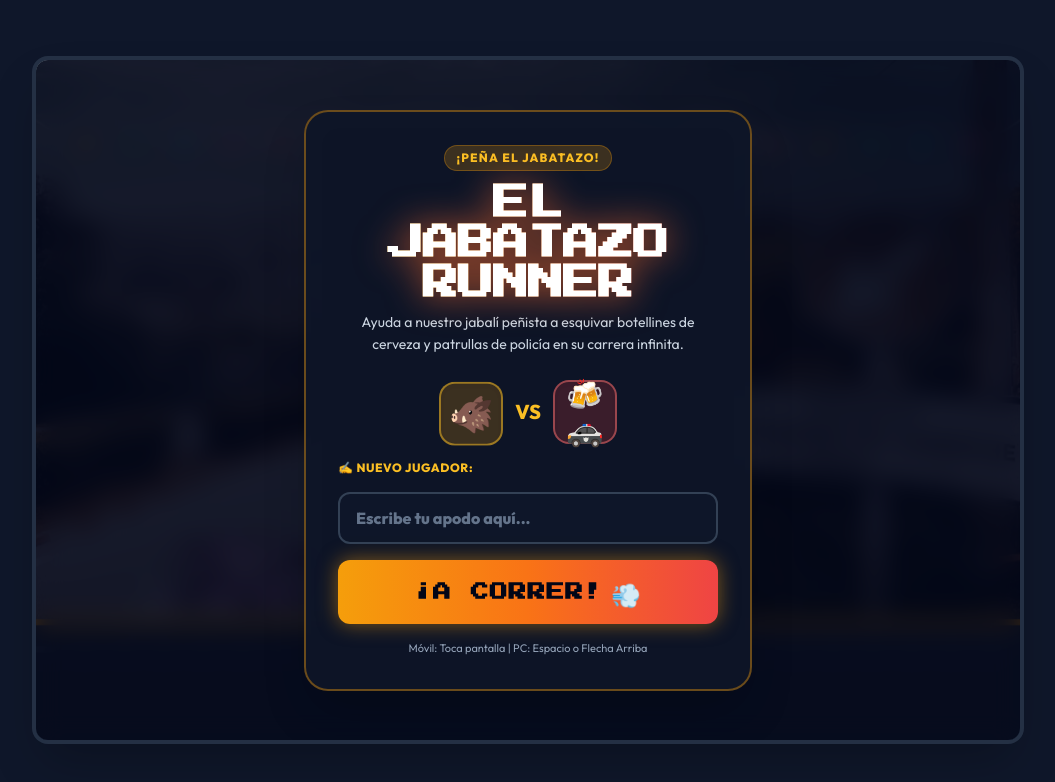
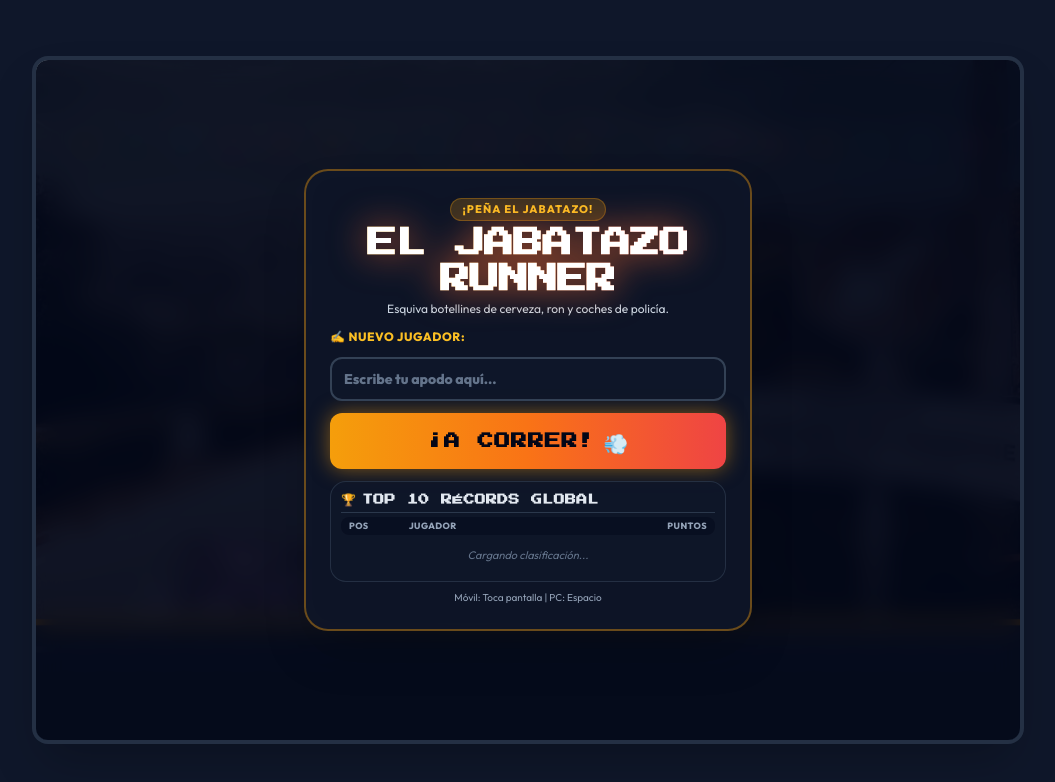
Before and after one commit to alsarudev/eljabatazo-game, a plain HTML site: page index.html in a window 1280 px wide. Shown: the whole page, without its empty margins (112-1167 px from the left). Drawn offline with nearby package versions, Linux system fonts and the light colour scheme.

Commit message:
ranking index

```diff
--- a/index.html
+++ b/index.html
@@ -149,32 +149,24 @@
       </div>
 
       <!-- 1. PANTALLA INICIAL (MODAL DE BIENVENIDA) -->
-      <div id="modal-welcome" class="absolute inset-0 flex items-center justify-center p-4 bg-slate-950/80 backdrop-blur-md z-30 transition-all duration-300">
-        <div class="glass-card max-w-md w-full rounded-3xl p-6 sm:p-8 text-center shadow-2xl border-2 border-amber-500/40 relative overflow-hidden">
-          <!-- Festive Title Header -->
-          <div class="inline-block px-3 py-1 bg-amber-500/20 text-amber-400 font-bold text-xs uppercase tracking-widest rounded-full mb-3 border border-amber-500/30">
-            ¡Peña El Jabatazo!
+      <div id="modal-welcome" class="absolute inset-0 flex items-center justify-center p-3 sm:p-4 bg-slate-950/85 backdrop-blur-md z-30 transition-all duration-300">
+        <div class="glass-card max-w-md w-full rounded-3xl p-4 sm:p-6 text-center shadow-2xl border-2 border-amber-500/40 max-h-[92vh] flex flex-col justify-between overflow-y-auto custom-scrollbar">
+
+          <!-- Header -->
+          <div class="shrink-0">
+            <div class="inline-block px-3 py-0.5 bg-amber-500/20 text-amber-400 font-bold text-[11px] uppercase tracking-widest rounded-full mb-1 border border-amber-500/30">
+              ¡Peña El Jabatazo!
+            </div>
+            <h1 class="text-2xl sm:text-3xl font-black tracking-tight text-white mb-1 font-arcade text-transparent bg-clip-text bg-gradient-to-r from-amber-400 via-orange-400 to-red-500 animate-glow">
+              EL JABATAZO RUNNER
+            </h1>
+            <p class="text-slate-300 text-xs font-medium">
+              Esquiva botellines de cerveza, ron y coches de policía.
+            </p>
           </div>
-          <h1 class="text-3xl sm:text-4xl font-black tracking-tight text-white mb-2 font-arcade text-transparent bg-clip-text bg-gradient-to-r from-amber-400 via-orange-400 to-red-500 animate-glow">
-            EL JABATAZO RUNNER
-          </h1>
-          <p class="text-slate-300 text-sm mb-6 font-medium leading-relaxed">
-            Ayuda a nuestro jabalí peñista a esquivar botellines de cerveza y patrullas de policía en su carrera infinita.
-          </p>
-
-          <!-- Avatar Illustration -->
-          <div class="my-4 flex justify-center items-center gap-3">
-            <div class="w-16 h-16 rounded-2xl bg-amber-500/20 border-2 border-amber-400/50 flex items-center justify-center text-4xl shadow-inner animate-bounce-subtle">
-              🐗
-            </div>
-            <span class="text-xl font-bold text-amber-400">VS</span>
-            <div class="w-16 h-16 rounded-2xl bg-red-500/20 border-2 border-red-400/50 flex items-center justify-center text-3xl shadow-inner">
-              🍻 🚓
-            </div>
-          </div>
 
           <!-- Input Form & Selector de Jugadores -->
-          <form id="form-welcome" class="space-y-4 text-left mt-4">
+          <form id="form-welcome" class="space-y-3 text-left my-3 shrink-0">
 
             <!-- Botón Destacado: Crear Nuevo Jugador / Seleccionar Existente -->
             <div class="flex items-center justify-between gap-2">
@@ -184,14 +176,14 @@
               <button
                 type="button"
                 id="btn-toggle-new-user"
-                class="px-3 py-1.5 rounded-lg bg-emerald-500/20 hover:bg-emerald-500/30 border border-emerald-500/40 text-emerald-300 font-bold text-xs transition flex items-center gap-1 cursor-pointer shadow-sm"
+                class="px-2.5 py-1 rounded-lg bg-emerald-500/20 hover:bg-emerald-500/30 border border-emerald-500/40 text-emerald-300 font-bold text-xs transition flex items-center gap-1 cursor-pointer shadow-sm"
               >
-                <span>➕</span> <span>Crear Nuevo Jugador</span>
+                <span>➕</span> <span>Crear Nuevo</span>
               </button>
               <button
                 type="button"
                 id="btn-toggle-select-user"
-                class="px-3 py-1.5 rounded-lg bg-amber-500/20 hover:bg-amber-500/30 border border-amber-500/40 text-amber-300 font-bold text-xs transition flex items-center gap-1 hidden cursor-pointer shadow-sm"
+                class="px-2.5 py-1 rounded-lg bg-amber-500/20 hover:bg-amber-500/30 border border-amber-500/40 text-amber-300 font-bold text-xs transition flex items-center gap-1 hidden cursor-pointer shadow-sm"
               >
                 <span>👤</span> <span>Elegir Existente</span>
               </button>
@@ -201,14 +193,14 @@
             <div id="container-user-select" class="hidden">
               <select
                 id="player-select"
-                class="w-full px-4 py-3 rounded-xl bg-slate-900/90 border-2 border-amber-500/50 text-white font-bold focus:outline-none focus:border-amber-400 transition text-base cursor-pointer"
+                class="w-full px-3 py-2.5 rounded-xl bg-slate-900/90 border-2 border-amber-500/50 text-white font-bold focus:outline-none focus:border-amber-400 transition text-sm cursor-pointer"
               >
                 <!-- Carga dinámica de jugadores -->
               </select>
 
               <!-- Botón Borrar Historial de Jugadores -->
-              <div class="mt-2 text-right">
-                <button type="button" id="btn-clear-user-history" class="text-[11px] text-red-400/80 hover:text-red-300 underline lowercase cursor-pointer">
+              <div class="mt-1 text-right">
+                <button type="button" id="btn-clear-user-history" class="text-[10px] text-red-400/80 hover:text-red-300 underline lowercase cursor-pointer">
                   🗑️ Borrar lista de usuarios guardados
                 </button>
               </div>
@@ -221,22 +213,44 @@
                 id="player-name-input"
                 maxlength="15"
                 placeholder="Escribe tu apodo aquí..."
-                class="w-full px-4 py-3 rounded-xl bg-slate-900/90 border-2 border-slate-700 text-white font-bold placeholder-slate-500 focus:outline-none focus:border-amber-400 focus:ring-2 focus:ring-amber-400/30 transition text-base"
+                class="w-full px-3 py-2.5 rounded-xl bg-slate-900/90 border-2 border-slate-700 text-white font-bold placeholder-slate-500 focus:outline-none focus:border-amber-400 focus:ring-2 focus:ring-amber-400/30 transition text-sm"
               />
             </div>
 
             <button
               type="submit"
               id="btn-start"
-              class="w-full py-4 px-6 rounded-xl bg-gradient-to-r from-amber-500 via-orange-500 to-red-500 hover:from-amber-400 hover:to-red-400 text-slate-950 font-black text-lg uppercase tracking-wider font-arcade shadow-[0_0_20px_rgba(245,158,11,0.5)] transition hover:scale-[1.02] active:scale-[0.98] cursor-pointer flex items-center justify-center gap-2"
+              class="w-full py-3.5 px-5 rounded-xl bg-gradient-to-r from-amber-500 via-orange-500 to-red-500 hover:from-amber-400 hover:to-red-400 text-slate-950 font-black text-base uppercase tracking-wider font-arcade shadow-[0_0_20px_rgba(245,158,11,0.5)] transition hover:scale-[1.02] active:scale-[0.98] cursor-pointer flex items-center justify-center gap-2"
             >
               <span>¡A CORRER!</span>
-              <span class="text-2xl">💨</span>
+              <span class="text-xl">💨</span>
             </button>
           </form>
 
-          <div class="mt-4 text-[11px] text-slate-400 text-center">
-            Móvil: Toca pantalla | PC: Espacio o Flecha Arriba
+          <!-- Ranking TOP 10 en la Pantalla Inicial -->
+          <div class="shrink-0 text-left bg-slate-900/80 rounded-2xl p-2.5 border border-slate-700/60 flex flex-col">
+            <div class="flex items-center justify-between mb-1 pb-1 border-b border-slate-700/80 shrink-0">
+              <div class="flex items-center gap-1.5">
+                <span class="text-amber-400 text-xs">🏆</span>
+                <h3 class="font-bold text-[11px] text-slate-200 uppercase tracking-wide font-arcade">TOP 10 RÉCORDS GLOBAL</h3>
+              </div>
+            </div>
+
+            <!-- Table Header -->
+            <div class="grid grid-cols-12 text-[9px] font-bold text-slate-400 px-2 py-0.5 uppercase tracking-wider shrink-0 bg-slate-950/40 rounded-lg">
+              <span class="col-span-2">Pos</span>
+              <span class="col-span-6">Jugador</span>
+              <span class="col-span-4 text-right">Puntos</span>
+            </div>
+
+            <!-- Table List Inicial -->
+            <div id="welcome-leaderboard-list" class="custom-scrollbar overflow-y-auto max-h-28 divide-y divide-slate-800/80 text-xs font-medium mt-1">
+              <div class="text-center text-slate-500 py-2 italic text-[11px]">Cargando clasificación...</div>
+            </div>
+          </div>
+
+          <div class="mt-2 text-[10px] text-slate-400 text-center shrink-0">
+            Móvil: Toca pantalla | PC: Espacio
           </div>
         </div>
       </div>
@@ -1654,25 +1668,32 @@
 
     function renderLeaderboardTable(rawList) {
       const list = consolidateLeaderboard(rawList);
+      const welcomeListEl = document.getElementById('welcome-leaderboard-list');
+
       if (!list || list.length === 0) {
-        leaderboardList.innerHTML = '<div class="text-center text-slate-500 py-4 italic text-xs">¡Sé el primero en marcar un récord!</div>';
+        const emptyMsg = '<div class="text-center text-slate-500 py-3 italic text-xs">¡Sé el primero en marcar un récord!</div>';
+        if (leaderboardList) leaderboardList.innerHTML = emptyMsg;
+        if (welcomeListEl) welcomeListEl.innerHTML = emptyMsg;
         return;
       }
 
       const medals = ['🥇', '🥈', '🥉'];
-      leaderboardList.innerHTML = list.map((item, index) => {
+      const tableHtml = list.map((item, index) => {
         const isCurrent = item.nombre === playerName && item.score === score;
         const rankDisplay = medals[index] || `#${index + 1}`;
         const rowBg = isCurrent ? 'bg-amber-500/20 text-amber-300 font-bold border-l-2 border-amber-400' : 'hover:bg-slate-800/50 text-slate-300';
 
         return `
-          <div class="grid grid-cols-12 items-center px-2 py-2 ${rowBg} transition">
+          <div class="grid grid-cols-12 items-center px-2 py-1.5 ${rowBg} transition">
             <span class="col-span-2 font-bold text-xs">${rankDisplay}</span>
             <span class="col-span-6 truncate text-xs font-semibold">${escapeHtml(item.nombre)}</span>
             <span class="col-span-4 text-right font-arcade text-xs text-amber-400">${item.score}</span>
           </div>
         `;
       }).join('');
+
+      if (leaderboardList) leaderboardList.innerHTML = tableHtml;
+      if (welcomeListEl) welcomeListEl.innerHTML = tableHtml;
     }
 
     function escapeHtml(str) {
```
